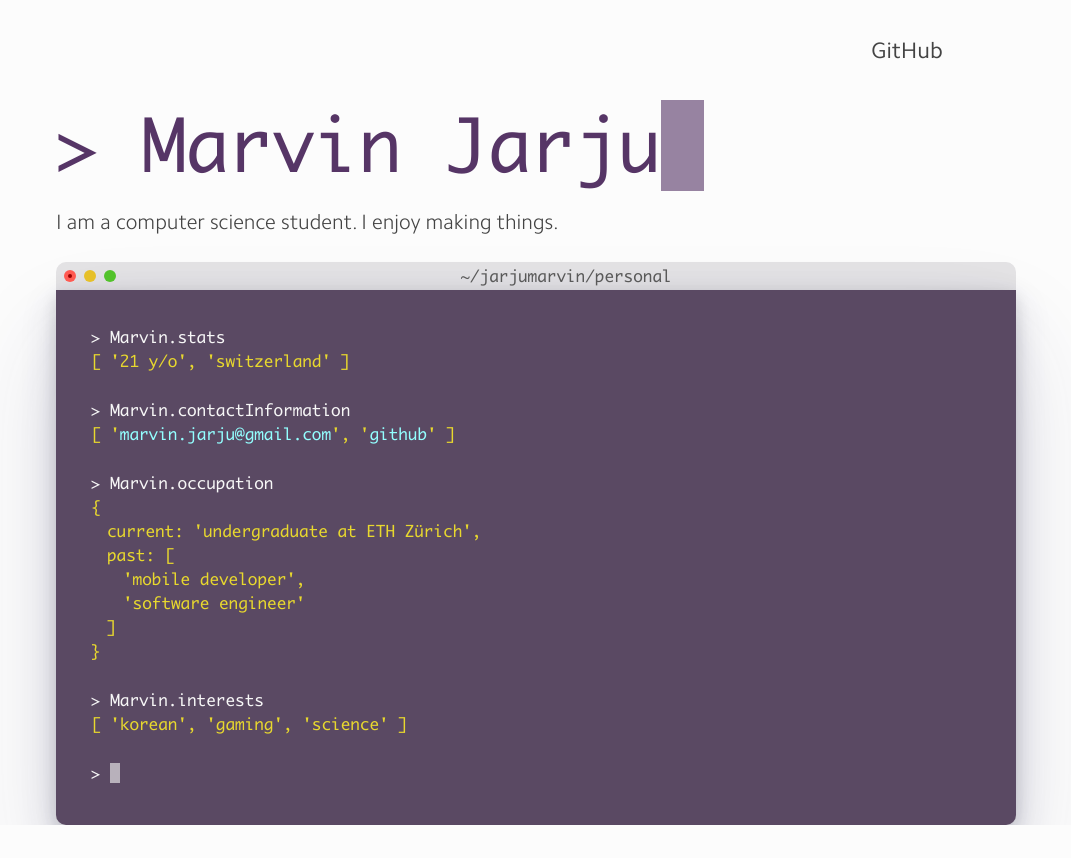
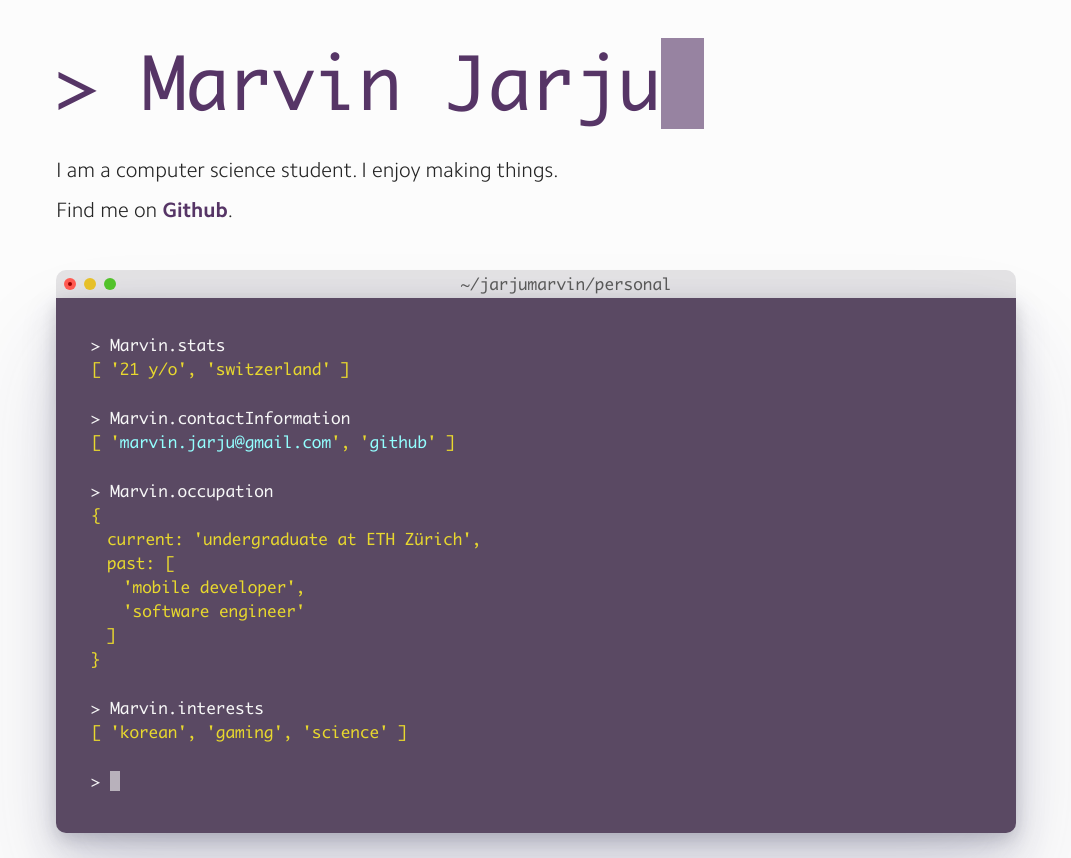
Before and after one commit to jarjumarvin/personal-page, a Gatsby site: page / in a window 1280 px wide. Shown: the whole page, without its empty margins (104-1175 px from the left). Before the commit the page ends 825 px from the top, so only its background shows below. Built offline with nearby package versions, Linux system fonts and the light colour scheme; Gatsby itself is replaced by a stand-in of ours.

Commit message:
remove navbar, clean up colors

```diff
--- a/src/components/Hero.js
+++ b/src/components/Hero.js
@@ -13,6 +13,10 @@ class Hero extends React.PureComponent {
         <Typewriter className="hero-title" text="Marvin Jarju" />
         <div className="hero-description">
           I am a computer science student. I enjoy making things.
+          <br />
+          Find me on
+          <a href="https://github.com/jarjumarvin"> Github</a>
+          .
         </div>
       </div>
     );
--- a/src/components/Navbar.js
+++ /dev/null
@@ -1,20 +0,0 @@
-import React from 'react';
-
-class Navbar extends React.PureComponent {
-  constructor(props) {
-    super(props);
-    this.props = props;
-  }
-
-  render() {
-    return (
-      <div className="navbar-container">
-        <nav className="navbar">
-          <a href="https://github.com/jarjumarvin">GitHub</a>
-        </nav>
-      </div>
-    );
-  }
-}
-
-export default Navbar;
--- a/src/components/_Hero.scss
+++ b/src/components/_Hero.scss
@@ -43,14 +43,13 @@
     font-weight: 200;
     font-size: 1.3em;
     line-height: 40px;
-    color: #444444;
-    margin: 20px 0;
+    color: $textBlack;
+    margin: 30px 0 40px 0;
 
     @include mobile {
       font-size: 1.2em;
       line-height: 30px;
       max-width: 100%;
-      color: #444444;
       margin: 20px 0;
     }
   }
--- a/src/components/_Navbar.scss
+++ /dev/null
@@ -1,45 +0,0 @@
-.navbar-container {
-  display: flex;
-  justify-content: flex-end;
-  margin: 0 auto;
-
-  @include mobile {
-    justify-content: center;
-    width: 60%;
-  }
-
-  .navbar {
-    display: flex;
-    justify-content: space-around;
-    width: 218px;
-    font-family: 'Camphor', Open Sans, Segoe UI, sans-serif;
-    font-size: 1.4em;
-    margin-top: 40px;
-
-    a {
-      position: relative;
-      text-decoration: none;
-      color: #444444;
-
-      &:after {
-        display: block;
-        position: absolute;
-        left: 0;
-        bottom: -30px;
-        width: 0;
-        height: 8px;
-        background-color: $main;
-        content: '';
-        transition: width 0.25s;
-      }
-
-      &:hover {
-        color: $link;
-
-        &:after {
-          width: 100%;
-        }
-      }
-    }
-  }
-}
--- a/src/components/_Terminal.scss
+++ b/src/components/_Terminal.scss
@@ -73,7 +73,7 @@
         line-height: 24px;
 
         .prompt-question {
-          color: #f7f7f7;
+          color: $terminalAnswer;
 
           &:before {
             content: '>\a0';
--- a/src/pages/index.js
+++ b/src/pages/index.js
@@ -2,7 +2,6 @@ import React from 'react';
 import Helmet from 'react-helmet';
 import '../scss/index.scss';
 
-import Navbar from '../components/Navbar';
 import Hero from '../components/Hero';
 import Terminal from '../components/Terminal';
 
@@ -26,7 +25,6 @@ export default class Home extends React.PureComponent {
         />
         <div className="home-container">
           <div className="home-landing">
-            <Navbar />
             <Hero />
             <Terminal prompts={prompts} />
           </div>
--- a/src/scss/_colors.scss
+++ b/src/scss/_colors.scss
@@ -1,18 +1,12 @@
-$grey: #525f7f;
-$lightGrey: #FCFCFC;
-$fadedPurple: #4A6D82;
-$fadedBlue: #7795f8;
-$highlighterGreen: #92eac0;
-$linkTeal: #35feff;
+$background: #fcfcfc;
+$textBlack: #262626;
 
-$background: #fcfcfc;
+$main: #563566;
 $link: #7795f8;
-$main: #563566;
-$fadedMain: #654773;
 
 $terminalHeader: #e4e3e5;
 $terminalHeaderText: #595959;
-
+$terminalAnswer: #f7f7f7;
 $terminalBackground: #5A4963;
 $terminalReturnText: #E8D82E;
 $terminalLink: #93FFFF;
--- a/src/scss/index.scss
+++ b/src/scss/index.scss
@@ -3,18 +3,12 @@
 @import 'colors';
 @import 'breakpoints';
 
-@import '../components/Navbar';
 @import '../components/Hero';
 @import '../components/Terminal';
 
 @font-face {
   font-family: 'Monaco';
   src: url('./fonts/monaco-webfont.woff') format('woff');
-}
-
-html, body {
-  width: 100%;
-  height: 100%;
 }
 
 body {
@@ -50,7 +44,7 @@ a {
       font-weight: 200;
       font-size: 1.2em;
       line-height: 30px;
-      color: #444444;
+      color: $textBlack;
       margin: 40px 0;
     }
   }
```
